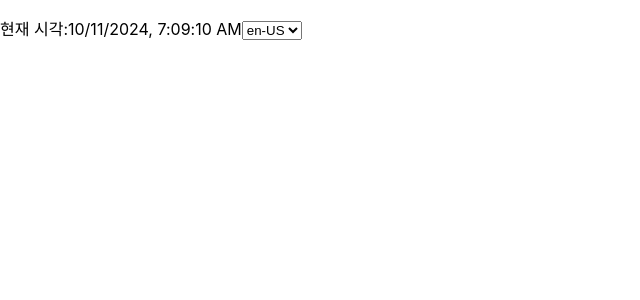
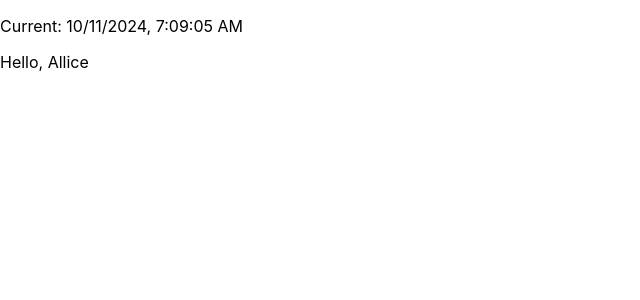
Before and after one commit to kdo1999/react-study, a React (Create React App) app: page / in a window 1280 px wide. Shown: the top 300 px of the page, without its empty margins (0-640 px from the left). Built offline with nearby package versions, Linux system fonts and the light colour scheme.

Commit message:
feat: useContext 학습

```diff
--- /dev/null
+++ b/src/components/UseContextSample.tsx
@@ -0,0 +1,43 @@
+import React, { useContext } from 'react'
+
+type User = {
+    id: number
+    name: string
+}
+
+// 사용자 데이터를 저장하는 Context를 작성한다.
+const UserContext = React.createContext<User | null>(null)
+
+const GrandChild = () => {
+    // useContext에 Context를 전달함으로써, Context로부터 값을 얻는다.
+    const user = useContext(UserContext)
+
+    return user !== null ? <p>Hello, {user.name}</p> : null
+}
+
+const Child = () => {
+    const now = new Date()
+
+    return (
+        <div>
+            <p>Current: {now.toLocaleString()}</p>
+            <GrandChild />
+        </div>
+    )
+}
+
+const UseContextSample = () => {
+    const user: User = {
+        id: 1,
+        name: 'Allice',
+    }
+
+    return (
+        // Context에 값을 전달한다.
+        <UserContext.Provider value={user}>
+            <Child />
+        </UserContext.Provider>
+    )
+}
+
+export default UseContextSample
--- a/src/index.tsx
+++ b/src/index.tsx
@@ -8,6 +8,7 @@
 import { Parent } from './components/Parent'
 import UseMemoSample from './components/UseMemoSample'
 import Clock from './components/Clock'
+import UseContextSample from './components/UseContextSample'
 
 const root = ReactDOM.createRoot(
     // index.html에 있는 root를 ID로 가진 요소를 지정한다.
@@ -15,8 +16,7 @@
 );
 root.render(
     <React.StrictMode>
-        {/* App에서 Hello로 치환한다. */}
-        <Clock />
+        <UseContextSample />
     </React.StrictMode>,
 );
 
```
